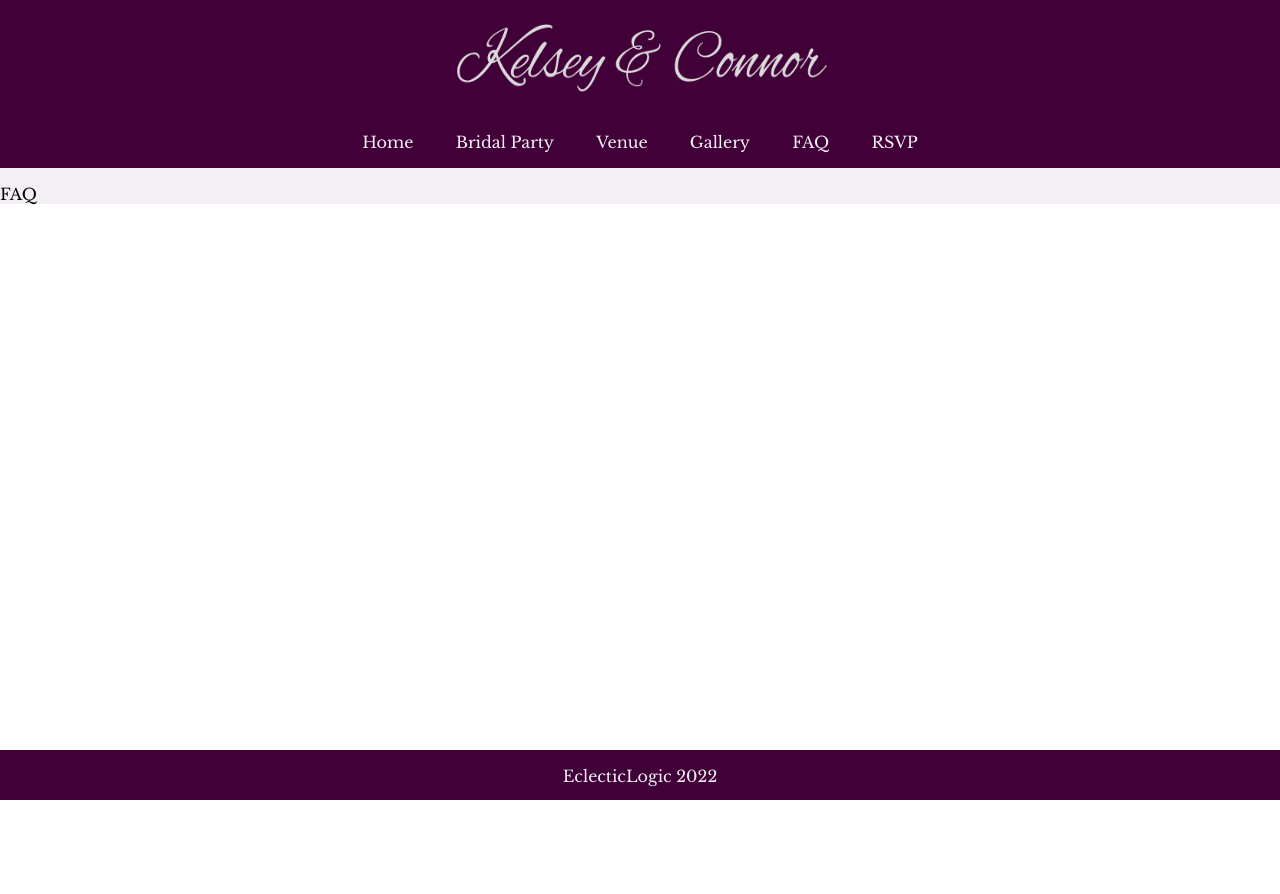
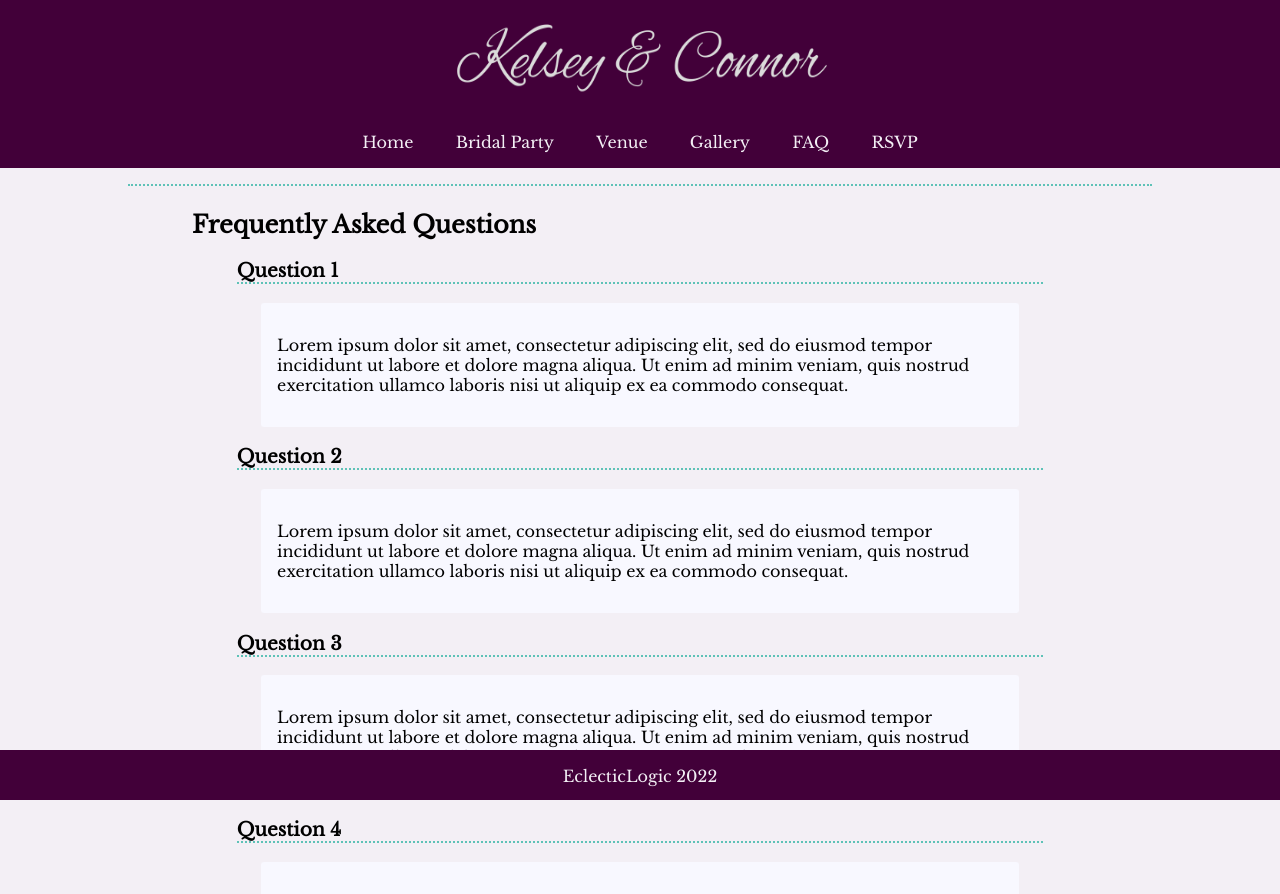
Before and after one commit to crsullivan/crawlivan, a React (Create React App) app: page /faq in a window 1280 px wide. Shown: the top 894 px of the page. Before the commit the page ends 800 px from the top, so only its background shows below. Built offline with nearby package versions, Linux system fonts and the light colour scheme.

Commit message:
Format FAQ

```diff
--- a/src/Components/FAQ.css
+++ b/src/Components/FAQ.css
@@ -1,7 +1,30 @@
-.gallery-container {
-    display: flex;
-    font-size: 2rem;
-    padding: 1em;
+.faq-container {
     width: 70%;
+    border-top: 2px dotted var(--turq);
+    margin: auto;
+    margin-top: 1em;
+    padding:.25em 4em 0 4em;
+    padding-bottom: 5em;
+}
+
+h2 {
+    /* border-bottom: 2px dotted var(--turq); */
+}
+
+.faq-content-boxes {
+    width: 90%;
     margin: auto;
 }
+
+.faq-questions {
+    border-bottom: 2px dotted var(--turq);
+}
+
+.faq-answers {
+    padding: 1em;
+    /* border: 1px solid var(--seagreen); */
+    width: 90%;
+    margin: auto;
+    border-radius: 3px;
+    background-color: ghostwhite;
+}
--- a/src/Components/FAQ.js
+++ b/src/Components/FAQ.js
@@ -3,8 +3,38 @@ import './FAQ.css';
 
 function FAQ() {
     return (
-        <div className="container">
-            <p>FAQ</p>
+        <div className="faq-container">
+            <h2>Frequently Asked Questions</h2>
+            <div className='faq-content-boxes'>
+                <h3 className='faq-questions'>Question 1</h3>
+                <div className='faq-answers'>
+                    <p className='answer'>Lorem ipsum dolor sit amet, consectetur adipiscing elit, sed do eiusmod tempor incididunt ut labore et dolore magna aliqua. Ut enim ad minim veniam, quis nostrud exercitation ullamco laboris nisi ut aliquip ex ea commodo consequat.</p>
+                </div>
+            </div>
+            <div className='faq-content-boxes'>
+                <h3 className='faq-questions'>Question 2</h3>
+                <div className='faq-answers'>
+                    <p className='answer'>Lorem ipsum dolor sit amet, consectetur adipiscing elit, sed do eiusmod tempor incididunt ut labore et dolore magna aliqua. Ut enim ad minim veniam, quis nostrud exercitation ullamco laboris nisi ut aliquip ex ea commodo consequat.</p>
+                </div>
+            </div>
+            <div className='faq-content-boxes'>
+                <h3 className='faq-questions'>Question 3</h3>
+                <div className='faq-answers'>
+                    <p className='answer'>Lorem ipsum dolor sit amet, consectetur adipiscing elit, sed do eiusmod tempor incididunt ut labore et dolore magna aliqua. Ut enim ad minim veniam, quis nostrud exercitation ullamco laboris nisi ut aliquip ex ea commodo consequat.</p>
+                </div>
+            </div>
+            <div className='faq-content-boxes'>
+                <h3 className='faq-questions'>Question 4</h3>
+                <div className='faq-answers'>
+                    <p className='answer'>Lorem ipsum dolor sit amet, consectetur adipiscing elit, sed do eiusmod tempor incididunt ut labore et dolore magna aliqua. Ut enim ad minim veniam, quis nostrud exercitation ullamco laboris nisi ut aliquip ex ea commodo consequat.</p>
+                </div>
+            </div>
+            <div className='faq-content-boxes'>
+                <h3 className='faq-questions'>Question 5</h3>
+                <div className='faq-answers'>
+                    <p className='answer'>Lorem ipsum dolor sit amet, consectetur adipiscing elit, sed do eiusmod tempor incididunt ut labore et dolore magna aliqua. Ut enim ad minim veniam, quis nostrud exercitation ullamco laboris nisi ut aliquip ex ea commodo consequat.</p>
+                </div>
+            </div>
         </div>
     )
   }
```
